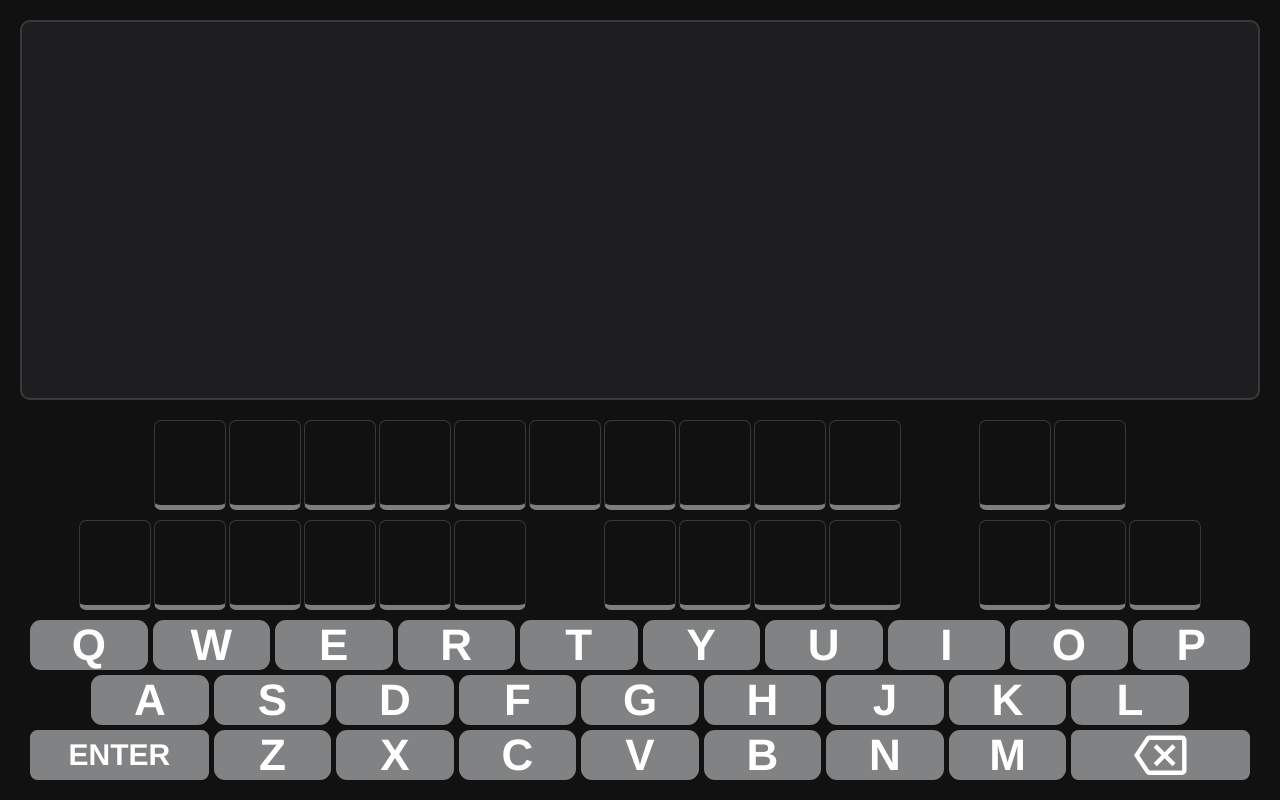
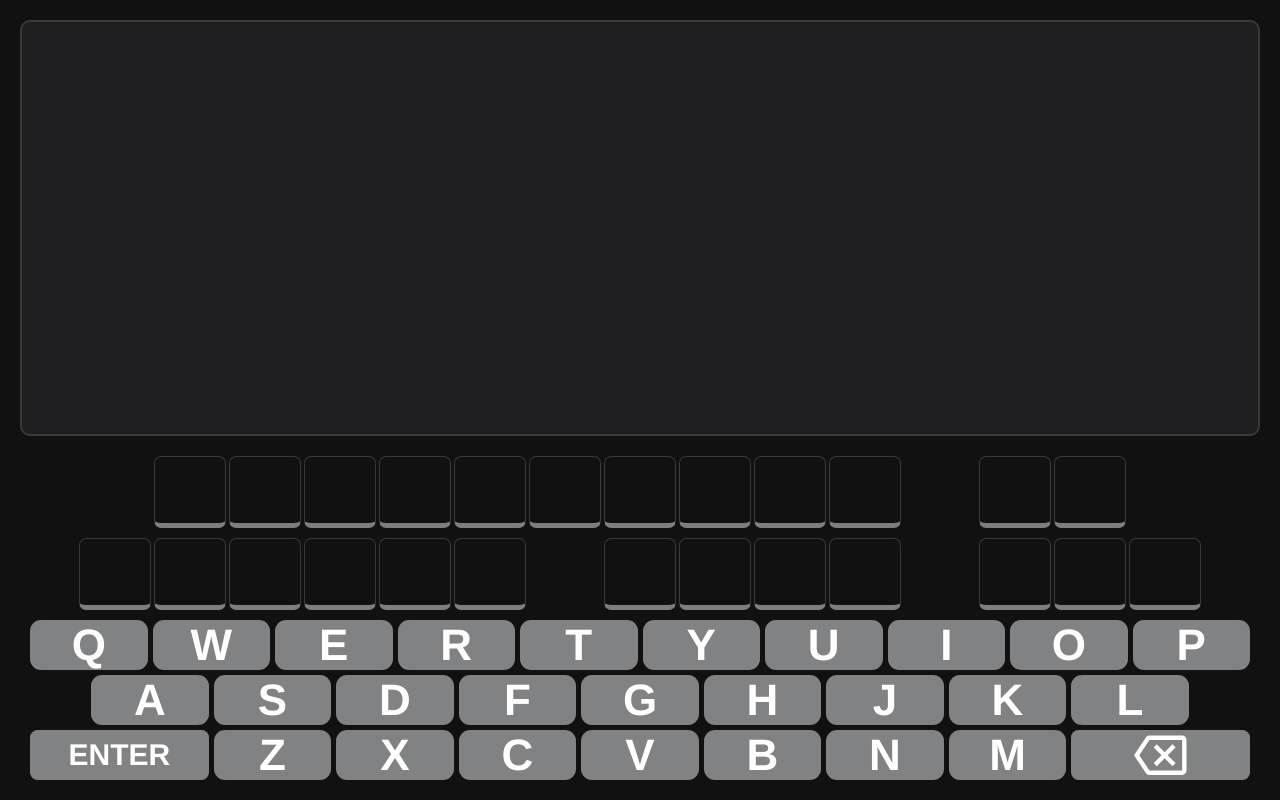
Before and after one commit to itwsaya/belilah-doomer, a plain HTML site: page index.html in a window 1280 px wide. Drawn offline with Linux system fonts and the light colour scheme.

Commit message:
edited target words

```diff
--- a/styles.css
+++ b/styles.css
@@ -316,10 +316,10 @@ body {
 
 .input-char,
 .guess-char {
-  min-width: 2em;
-  max-width: 2em;
-  min-height: 2.5em;
-  font-size: 2em; /* Increase from 1.5em to 2em or as desired */
+  min-width: 1.6em;    /* was 2em */
+  max-width: 1.6em;    /* was 2em */
+  min-height: 2em;     /* was 2.5em */
+  font-size: 1.4em;
   color: white;
   border: 0.05em solid hsl(240, 2%, 23%);
   display: flex;
@@ -428,6 +428,6 @@ body {
 
 .tile {
   /* ...existing code... */
-  font-size: 1.8em; /* Change this value to your preferred size */
+  font-size: 1.4em;    /* was 1.8em or 2em */
   /* ...existing code... */
 }
```
